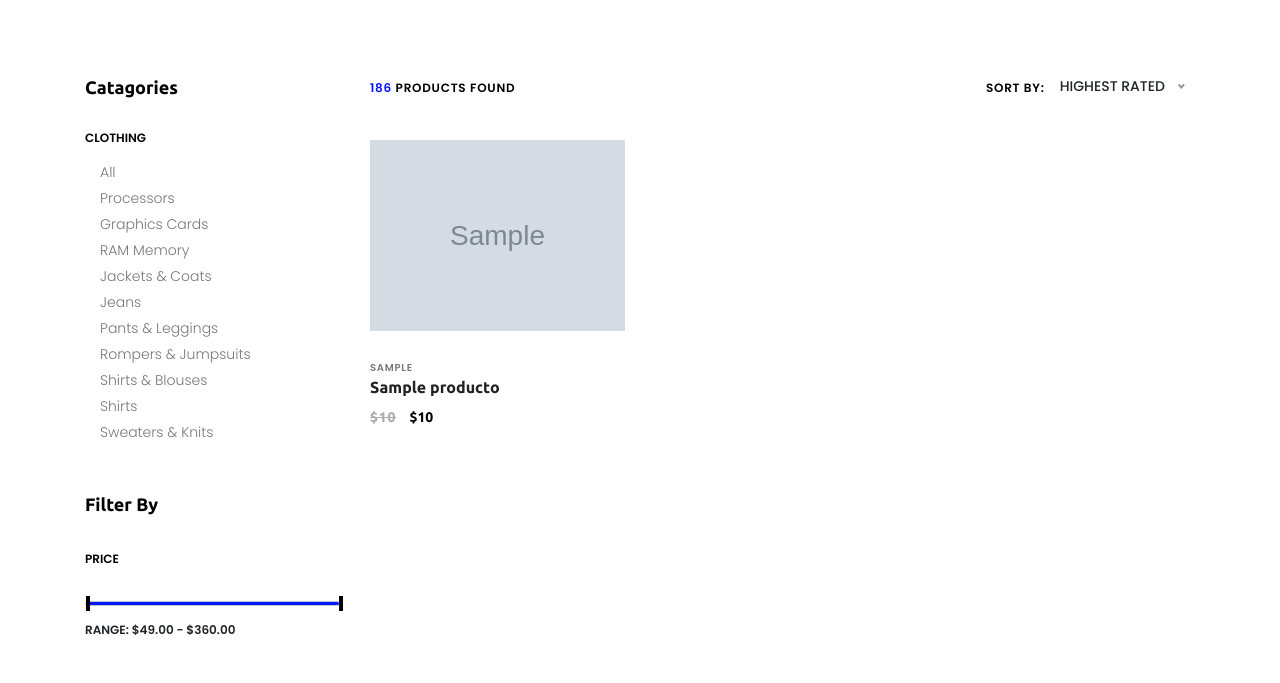
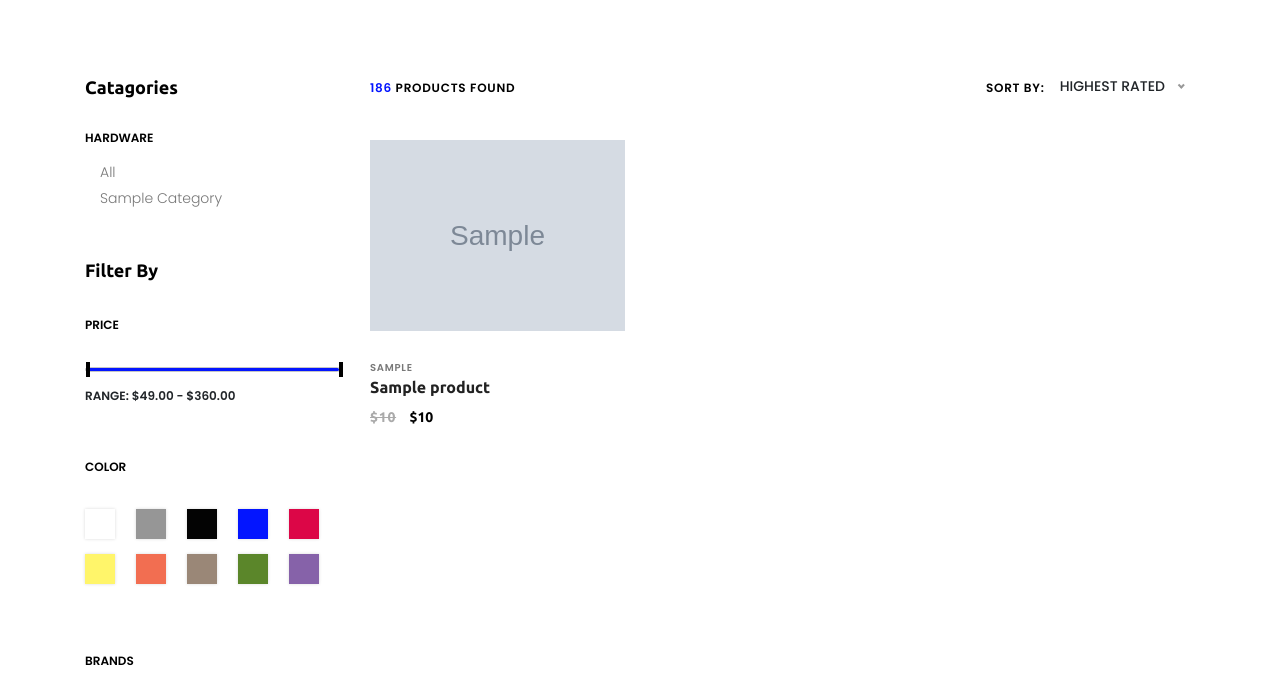
Before and after one commit to Lucasss1s/NexusHardware, a PHP site: page /views/shop.php in a window 1280 px wide. Shown: the part 229-912 px from the top of the page. Run offline with PHP 8.4, Linux system fonts and the light colour scheme; tables that the repository leaves empty or names only in its code hold one stand-in row (values such as "Sample post"); grey boxes marked "Sample" are stand-in pictures; some web fonts are replaced.

Commit message:
Changed query logic, added Category

```diff
--- /dev/null
+++ b/models/Category.php
@@ -0,0 +1,64 @@
+<?php
+class Category {
+    private int $id;
+    private string $name;
+    private ?string $description;
+
+    public function __construct(int $id, string $name, ?string $description = null) {
+        $this->id = $id;
+        $this->name = $name;
+        $this->description = $description;
+    }
+
+    public function getId(): int {
+        return $this->id;
+    }
+
+    public function getName(): string {
+        return $this->name;
+    }
+
+    public function getDescription(): ?string {
+        return $this->description;
+    }
+
+    public static function getById(int $id, PDO $conn): ?Category {
+        $stmt = $conn->prepare("SELECT * FROM category WHERE id = :id");
+        $stmt->execute([':id' => $id]);
+        $data = $stmt->fetch(PDO::FETCH_ASSOC);
+
+        if ($data) {
+            return new Category($data['id'], $data['name'], $data['description']);
+        }
+
+        return null;
+    }
+
+    public static function getByName(string $name, PDO $conn): ?Category {
+        $stmt = $conn->prepare("SELECT * FROM category WHERE name = :name");
+        $stmt->execute([':name' => $name]);
+        $data = $stmt->fetch(PDO::FETCH_ASSOC);
+
+        if ($data) {
+            return new Category($data['id'], $data['name'], $data['description']);
+        }
+
+        return null;
+    }
+
+
+    public static function getAll(PDO $conn): array {
+        try {
+            $stmt = $conn->query("SELECT * FROM category ORDER BY name ASC");
+            $categories = [];
+
+            while ($row = $stmt->fetch(PDO::FETCH_ASSOC)) {
+                $categories[] = new Category($row['id'], $row['name'], $row['description']);
+            }
+
+            return $categories;
+        } catch (PDOException $e) {
+            return [];
+        }
+    }
+}
--- a/models/Product.php
+++ b/models/Product.php
@@ -6,47 +6,59 @@
     private float $price;
     private ?float $oldPrice;
     private ?string $discount;
-    private string $category;
+    private int $categoryId;
     private string $img;
     private string $imgHover;
 
-    public function __construct(int $id, string $name, string $brand, float $price, ?float $oldPrice, ?string $discount, string $category, string $img, string $imgHover) {
+    public function __construct(
+        int $id,
+        string $name,
+        string $brand,
+        float $price,
+        ?float $oldPrice,
+        ?string $discount,
+        int $categoryId,
+        string $img,
+        string $imgHover
+    ) {
         $this->id = $id;
         $this->name = $name;
         $this->brand = $brand;
         $this->price = $price;
         $this->oldPrice = $oldPrice;
         $this->discount = $discount;
-        $this->category = $category;
+        $this->categoryId = $categoryId;
         $this->img = $img;
         $this->imgHover = $imgHover;
     }
-    //gets
+
+    // Getters
     public function getId(): int { return $this->id; }
     public function getName(): string { return $this->name; }
     public function getBrand(): string { return $this->brand; }
     public function getPrice(): float { return $this->price; }
     public function getOldPrice(): ?float { return $this->oldPrice; }
     public function getDiscount(): ?string { return $this->discount; }
-    public function getCategory(): string { return $this->category; }
+    public function getCategoryId(): int { return $this->categoryId; }
     public function getImage(): string { return $this->img; }
     public function getImageHover(): string { return $this->imgHover; }
 
-    //sets
+    // Setters
     public function setName(string $name): void { $this->name = $name; }
     public function setBrand(string $brand): void { $this->brand = $brand; }
     public function setPrice(float $price): void { $this->price = $price; }
     public function setOldPrice(?float $oldPrice): void { $this->oldPrice = $oldPrice; }
     public function setDiscount(?string $discount): void { $this->discount = $discount; }
-    public function setCategory(string $category): void { $this->category = $category; }
+    public function setCategoryId(int $categoryId): void { $this->categoryId = $categoryId; }
     public function setImage(string $img): void { $this->img = $img; }
     public function setImageHover(string $imgHover): void { $this->imgHover = $imgHover; }
 
-
+    // Obtener producto por id
     public static function getById(int $id, PDO $conn): ?Product {
-        $stmt = $conn->prepare("SELECT * FROM producto WHERE id = :id");
+        $stmt = $conn->prepare("SELECT * FROM product WHERE id = :id");
         $stmt->execute([':id' => $id]);
         $data = $stmt->fetch(PDO::FETCH_ASSOC);
+
         if ($data) {
             return new Product(
                 $data['id'],
@@ -55,7 +67,7 @@
                 $data['price'],
                 $data['old_price'],
                 $data['discount'],
-                $data['category'],
+                (int)$data['category_id'],
                 $data['img'],
                 $data['img_hover']
             );
@@ -63,33 +75,58 @@
         return null;
     }
 
-    public function update(PDO $conn): bool {
-        $stmt = $conn->prepare("INSERT INTO producto
-        (name, brand, price, old_price, discount, category, img, img_hover)
-        VALUES
-        (:name, :brand, :price, :old_price, :discount, :category, :img, :img_hover)");
-
+    // Insertar producto
+    public function insert(PDO $conn): bool {
+        $stmt = $conn->prepare("INSERT INTO product
+            (name, brand, price, old_price, discount, category_id, img, img_hover)
+            VALUES
+            (:name, :brand, :price, :old_price, :discount, :category_id, :img, :img_hover)
+        ");
         return $stmt->execute([
             ':name' => $this->name,
             ':brand' => $this->brand,
             ':price' => $this->price,
             ':old_price' => $this->oldPrice,
             ':discount' => $this->discount,
-            ':category' => $this->category,
+            ':category_id' => $this->categoryId,
+            ':img' => $this->img,
+            ':img_hover' => $this->imgHover
+        ]);
+    }
+
+    // Actualizar producto
+    public function update(PDO $conn): bool {
+        $stmt = $conn->prepare("UPDATE product SET
+            name = :name,
+            brand = :brand,
+            price = :price,
+            old_price = :old_price,
+            discount = :discount,
+            category_id = :category_id,
+            img = :img,
+            img_hover = :img_hover
+            WHERE id = :id
+        ");
+        return $stmt->execute([
+            ':name' => $this->name,
+            ':brand' => $this->brand,
+            ':price' => $this->price,
+            ':old_price' => $this->oldPrice,
+            ':discount' => $this->discount,
+            ':category_id' => $this->categoryId,
             ':img' => $this->img,
             ':img_hover' => $this->imgHover,
             ':id' => $this->id
         ]);
     }
 
+    // Borrar producto por id
     public static function deleteById(int $id, PDO $conn): bool {
-    $stmt = $conn->prepare("DELETE FROM producto WHERE id = :id");
-    return $stmt->execute([':id' => $id]);
+        $stmt = $conn->prepare("DELETE FROM product WHERE id = :id");
+        return $stmt->execute([':id' => $id]);
     }
-
 
 }
 
 
-
 ?>
--- a/shop.php
+++ b/views/shop.php
@@ -1,5 +1,7 @@
 <?php
-require_once 'config/connection.php';
+require_once '../config/connection.php';
+require_once '../models/Product.php';
+require_once '../models/Category.php';
 ?>
 
 <!DOCTYPE html>
@@ -16,11 +18,11 @@
     <title>Essence - Fashion Ecommerce Template</title>
 
     <!-- Favicon  -->
-    <link rel="icon" href="img/core-img/favicon.ico">
+    <link rel="icon" href="../img/core-img/favicon.ico">
 
     <!-- Core Style CSS -->
-    <link rel="stylesheet" href="css/core-style.css">
-    <link rel="stylesheet" href="style.css">
+    <link rel="stylesheet" href="../css/core-style.css">
+    <link rel="stylesheet" href="../style.css">
 
 </head>
 
@@ -140,10 +142,10 @@
                 <!-- Single Cart Item -->
                 <div class="single-cart-item">
                     <a href="#" class="product-image">
-                        <img src="img/product-img/product-1.jpg" class="cart-thumb" alt="">
+                        <img src="../img/product-img/product-1.jpg" class="cart-thumb" alt="">
                         <!-- Cart Item Desc -->
                         <div class="cart-item-desc">
-                          <span class="product-remove"><i class="fa fa-close" aria-hidden="true"></i></span>
+                            <span class="product-remove"><i class="fa fa-close" aria-hidden="true"></i></span>
                             <span class="badge">Mango</span>
                             <h6>Button Through Strap Mini Dress</h6>
                             <p class="size">Size: S</p>
@@ -156,10 +158,10 @@
                 <!-- Single Cart Item -->
                 <div class="single-cart-item">
                     <a href="#" class="product-image">
-                        <img src="img/product-img/product-2.jpg" class="cart-thumb" alt="">
+                        <img src="../img/product-img/product-2.jpg" class="cart-thumb" alt="">
                         <!-- Cart Item Desc -->
                         <div class="cart-item-desc">
-                          <span class="product-remove"><i class="fa fa-close" aria-hidden="true"></i></span>
+                            <span class="product-remove"><i class="fa fa-close" aria-hidden="true"></i></span>
                             <span class="badge">Mango</span>
                             <h6>Button Through Strap Mini Dress</h6>
                             <p class="size">Size: S</p>
@@ -172,10 +174,10 @@
                 <!-- Single Cart Item -->
                 <div class="single-cart-item">
                     <a href="#" class="product-image">
-                        <img src="img/product-img/product-3.jpg" class="cart-thumb" alt="">
+                        <img src="../img/product-img/product-3.jpg" class="cart-thumb" alt="">
                         <!-- Cart Item Desc -->
                         <div class="cart-item-desc">
-                          <span class="product-remove"><i class="fa fa-close" aria-hidden="true"></i></span>
+                            <span class="product-remove"><i class="fa fa-close" aria-hidden="true"></i></span>
                             <span class="badge">Mango</span>
                             <h6>Button Through Strap Mini Dress</h6>
                             <p class="size">Size: S</p>
@@ -231,27 +233,28 @@
                             <h6 class="widget-title mb-30">Catagories</h6>
 
                             <!--  Catagories  -->
+                            <?php
+                            $categories = Category::getAll($conn);
+                            ?>
                             <div class="catagories-menu">
                                 <ul id="menu-content2" class="menu-content collapse show">
                                     <!-- Single Item -->
-                                    <li data-toggle="collapse" data-target="#clothing">
-                                        <a href="#">clothing</a>
-                                        <ul class="sub-menu collapse show" id="clothing">
+                                    <li data-toggle="collapse" data-target="#hardware">
+                                        <a href="#">Hardware</a>
+                                        <ul class="sub-menu collapse show" id="hardware">
                                             <li><a href="shop.php">All</a></li>
-                                            <li><a href="?category=processor">Processors</a></li>
-                                            <li><a href="?category=graphic_card">Graphics Cards</a></li>
-                                            <li><a href="?category=ram_memory">RAM Memory</a></li>
-                                            <li><a href="#">Jackets &amp; Coats</a></li>
-                                            <li><a href="#">Jeans</a></li>
-                                            <li><a href="#">Pants &amp; Leggings</a></li>
-                                            <li><a href="#">Rompers &amp; Jumpsuits</a></li>
-                                            <li><a href="#">Shirts &amp; Blouses</a></li>
-                                            <li><a href="#">Shirts</a></li>
-                                            <li><a href="#">Sweaters &amp; Knits</a></li>
+                                            <?php foreach ($categories as $cat): ?>
+                                                <li>
+                                                    <a href="?category=<?= htmlspecialchars($cat->getName()) ?>">
+                                                        <?= htmlspecialchars($cat->getName()) ?>
+                                                    </a>
+                                                </li>
+                                            <?php endforeach; ?>
                                         </ul>
                                     </li>
                                 </ul>
                             </div>
+
                         </div>
 
                         <!-- ##### Single Widget ##### -->
@@ -337,27 +340,40 @@
                         </div>
 
                         <?php
-                        $current_category = $_GET['category'] ?? null;
+                        $currentCategoryName = $_GET['category'] ?? null;
+                        $filteredProducts = [];
 
                         try {
-                            if ($current_category) {
-                                $stmt = $conn->prepare("SELECT * FROM producto WHERE category = :cat");
-                                $stmt->execute([':cat' => $current_category]);
+                            if ($currentCategoryName) {
+                                // Buscar la categoría por nombre
+                                $category = Category::getByName($currentCategoryName, $conn);
+
+                                if ($category) {
+                                    $categoryId = $category->getId();
+
+                                    // Obtener productos de esa categoría
+                                    $stmt = $conn->prepare("SELECT * FROM product WHERE category_id = :cat_id");
+                                    $stmt->execute([':cat_id' => $categoryId]);
+                                } else {
+                                    // Categoría no encontrada
+                                    $stmt = $conn->query("SELECT * FROM product WHERE 0"); // devuelve vacío
+                                }
                             } else {
-                                $stmt = $conn->query("SELECT * FROM producto");
+                                // Sin filtro, obtener todos los productos
+                                $stmt = $conn->query("SELECT * FROM product");
                             }
 
-                            $filtered_products = $stmt->fetchAll(PDO::FETCH_ASSOC);
-
+                            $filteredProducts = $stmt->fetchAll(PDO::FETCH_ASSOC);
                         } catch (PDOException $e) {
                             echo "Error al obtener productos: " . $e->getMessage();
-                            $filtered_products = [];
+                            $filteredProducts = [];
                         }
                         ?>
 
+
                         <div class="row">
                             <?php
-                            foreach ($filtered_products as $p): ?>
+                            foreach ($filteredProducts  as $p): ?>
                                 <div class="col-12 col-sm-6 col-lg-4">
                                     <div class="single-product-wrapper">
                                         <!-- Product Image -->
```
Also changed, not shown: other parts of views/shop.php (+14 -14 lines), admin/add_product.php (+18 -8 lines), admin/delete_product.php (+8 -8 lines), admin/edit_product.php (+12 -3 lines), admin/products.php (+10 -5 lines), img/product-img/default.jpg (added).
